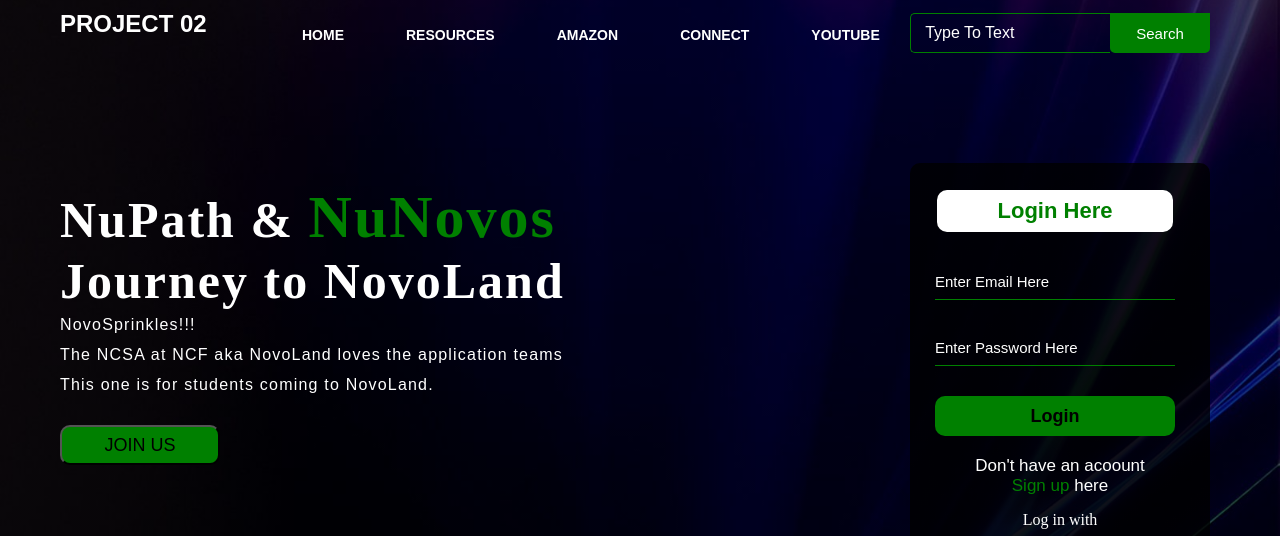
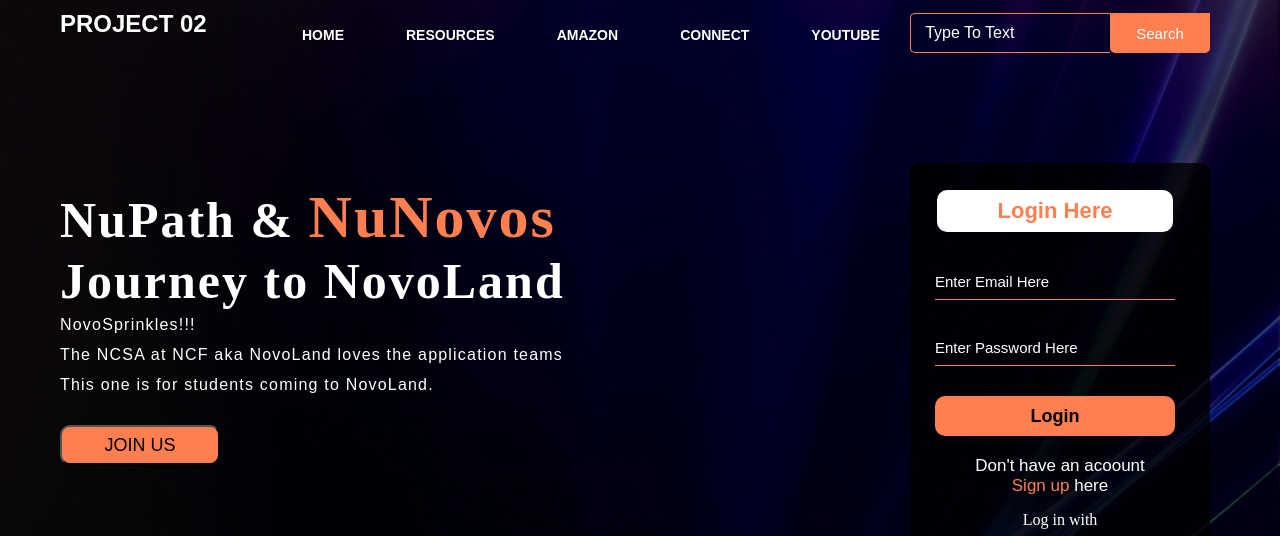
Before and after one commit to SebastianMark32/Test_website, a plain HTML site: page index.html in a window 1280 px wide. Shown: the top 536 px of the page. Drawn offline with nearby package versions, Linux system fonts and the light colour scheme.

Commit message:
Updated Color
Changed the current color theme from green to orange.

```diff
--- a/style.css
+++ b/style.css
@@ -59,7 +59,7 @@ ul li a{
 }
 
 ul li a:hover{
-    color: #008000;
+    color: #FF7F50;
 }
 
 .search{
@@ -73,7 +73,7 @@ ul li a:hover{
     width: 200px;
     height: 40px;
     background: transparent;
-    border: 1px solid #008000;
+    border: 1px solid #FF7F50;
     margin-top: 13px;
     color: white;
     border-right: none;
@@ -87,8 +87,8 @@ ul li a:hover{
 .btn{
     width: 100px;
     height: 40px;
-    background: #008000;
-    border: 2px solid #008000;
+    background: #FF7F50;
+    border: 2px solid #FF7F50;
     margin-top: 13px;
     color: #fff;
     font-size: 15px;
@@ -131,7 +131,7 @@ ul li a:hover{
 .content .cn{
     width: 160px;
     height: 40px;
-    background: #008000;
+    background: #FF7F50;
     margin-bottom: 10px;
     margin-left: 20px;
     font-size: 18px;
@@ -151,7 +151,7 @@ ul li a:hover{
 }
 
 .content span{
-    color: #008000;
+    color: #FF7F50;
     font-size: 60px;
 }
 
@@ -171,7 +171,7 @@ ul li a:hover{
 width: 220px;
 font-family: sans-serif;
 text-align: center;
-color: #008000;
+color: #FF7F50;
 font-size: 22px;
 background-color: #fff;
 border-radius: 10px;
@@ -184,7 +184,7 @@ padding: 8px;
     width: 240px;
     height: 35px;
     background: transparent;
-    border-bottom: 1px solid #008000;
+    border-bottom: 1px solid #FF7F50;
     border-top: none;
     border-right: none;
     border-left: none;
@@ -207,7 +207,7 @@ padding: 8px;
 .btnn{
     width: 240px;
     height: 40px;
-    background: #008000;
+    background: #FF7F50;
     border: none;
     margin-top: 30px;
     font-size: 18px;
@@ -219,7 +219,7 @@ padding: 8px;
 
 .btnn:hover{
     background: #fff;
-    color: #008000;
+    color: #FF7F50;
 }
 
 .btnn a{
@@ -237,7 +237,7 @@ padding: 8px;
 
 .form .link a{
     text-decoration: none;
-    color: #008000;
+    color: #FF7F50;
 }
 
 .liw{
@@ -262,6 +262,6 @@ padding: 8px;
 }
 
 .icons ion-icon:hover{
-    color: #008000;
+    color: #FF7F50;
 
 }
```
